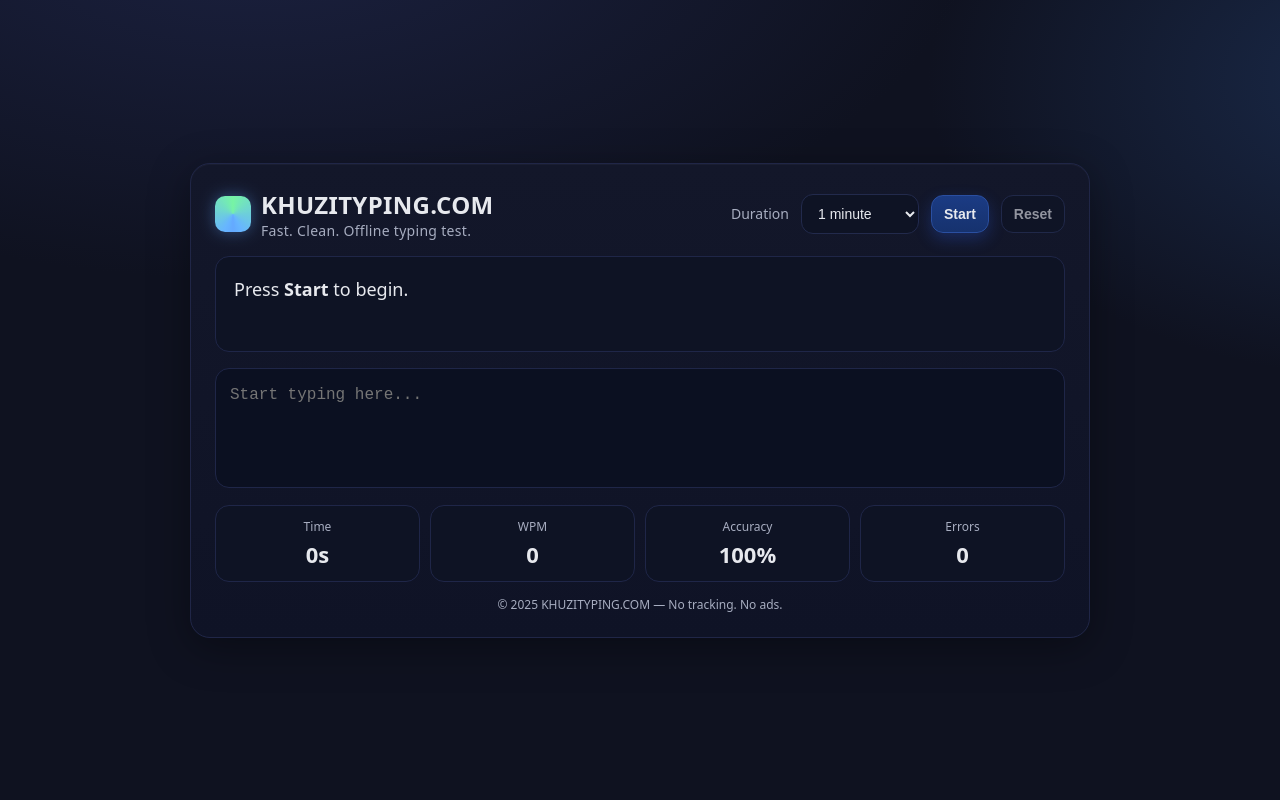
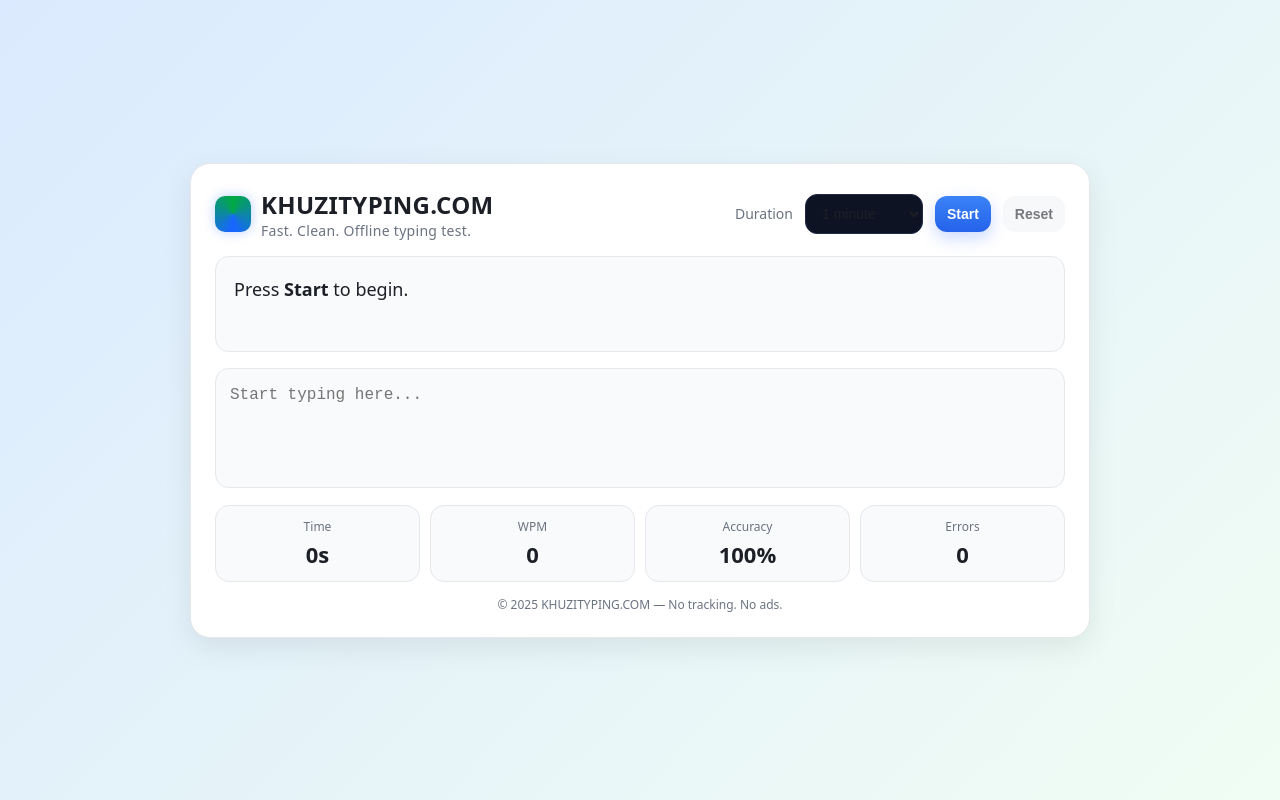
Before and after one commit to khuzihack/KHUZI-TYPING, a plain HTML site: page index.html in a window 1280 px wide. Drawn offline with Linux system fonts and the light colour scheme.

Commit message:
Update index.html

```diff
--- a/index.html
+++ b/index.html
@@ -170,7 +170,7 @@
         html = `<span class="active">${escapeHtml(original[0])}</span>` + escapeHtml(original.slice(1));
       }
       testText.innerHTML = html;
-      errVal.textContent = errors.toString();
+⁸      errVal.textContent = errors.toString();
       return errors;
     }
 
@@ -254,3 +254,61 @@
   </script>
 </body>
 </html>
+<style>
+  :root {
+    --bg:#f5f7fb;         /* Light background */
+    --card:#ffffff;       /* White cards */
+    --text:#1d1f27;       /* Dark text */
+    --muted:#6b7280;      /* Muted gray */
+    --accent:#2563eb;     /* Blue accent */
+    --accent-2:#16a34a;   /* Green accent */
+  }
+  *{box-sizing:border-box}
+  body {
+    margin:0;
+    font-family: system-ui, -apple-system, Segoe UI, Roboto, Helvetica, Arial, "Apple Color Emoji","Segoe UI Emoji";
+    background: linear-gradient(135deg, #dbeafe 0%, #f0fdf4 100%); /* Soft gradient */
+    color: var(--text);
+    min-height: 100vh;
+    display: grid;
+    place-items: center;
+    padding: 24px;
+  }
+  .container {
+    width: min(900px, 100%);
+    background: var(--card);
+    border: 1px solid #e5e7eb;
+    border-radius: 20px;
+    box-shadow: 0 10px 30px rgba(0,0,0,.08);
+    padding: 24px;
+  }
+  .brand .logo {
+    width:36px; height:36px; border-radius:10px;
+    background: conic-gradient(from 180deg, var(--accent), var(--accent-2), var(--accent));
+    box-shadow: 0 0 12px rgba(37,99,235,.3);
+  }
+  #testText {
+    background:#f9fafb;
+    border:1px solid #e5e7eb;
+    border-radius: 14px;
+    color: var(--text);
+  }
+  textarea {
+    background:#f9fafb;
+    border:1px solid #e5e7eb;
+    color: var(--text);
+  }
+  .card {
+    background:#f9fafb;
+    border:1px solid #e5e7eb;
+  }
+  button {
+    background: linear-gradient(180deg, #3b82f6, #2563eb);
+    border:none;
+    color:#fff;
+  }
+  button.secondary {
+    background:#f3f4f6;
+    color: var(--text);
+  }
+</style>
```
